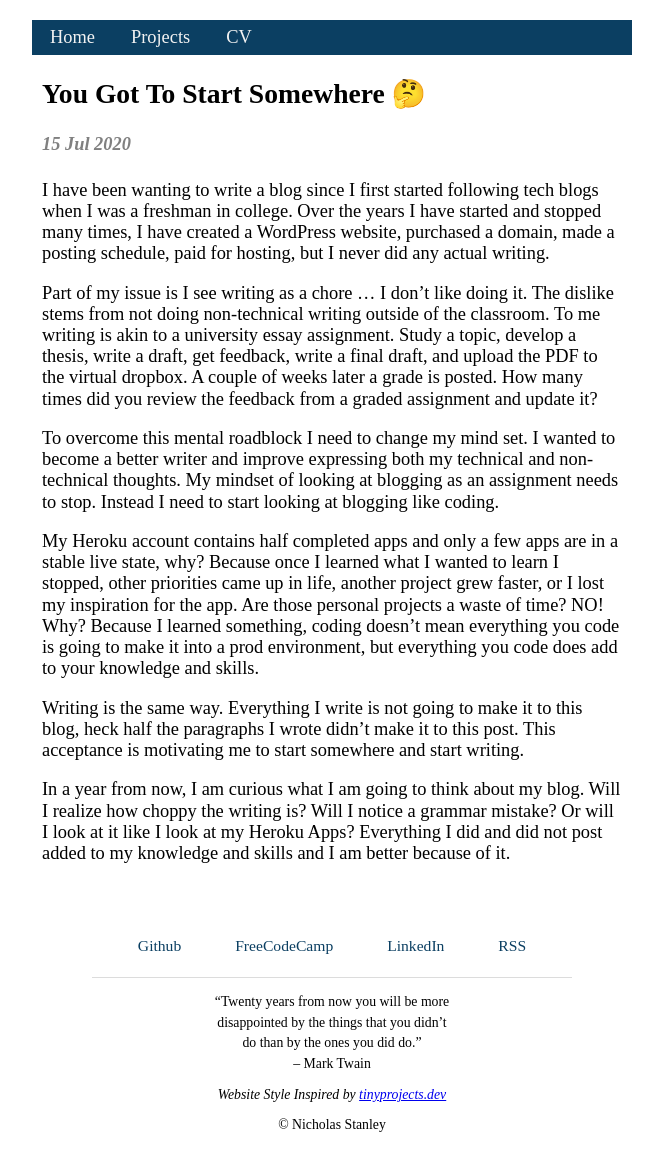
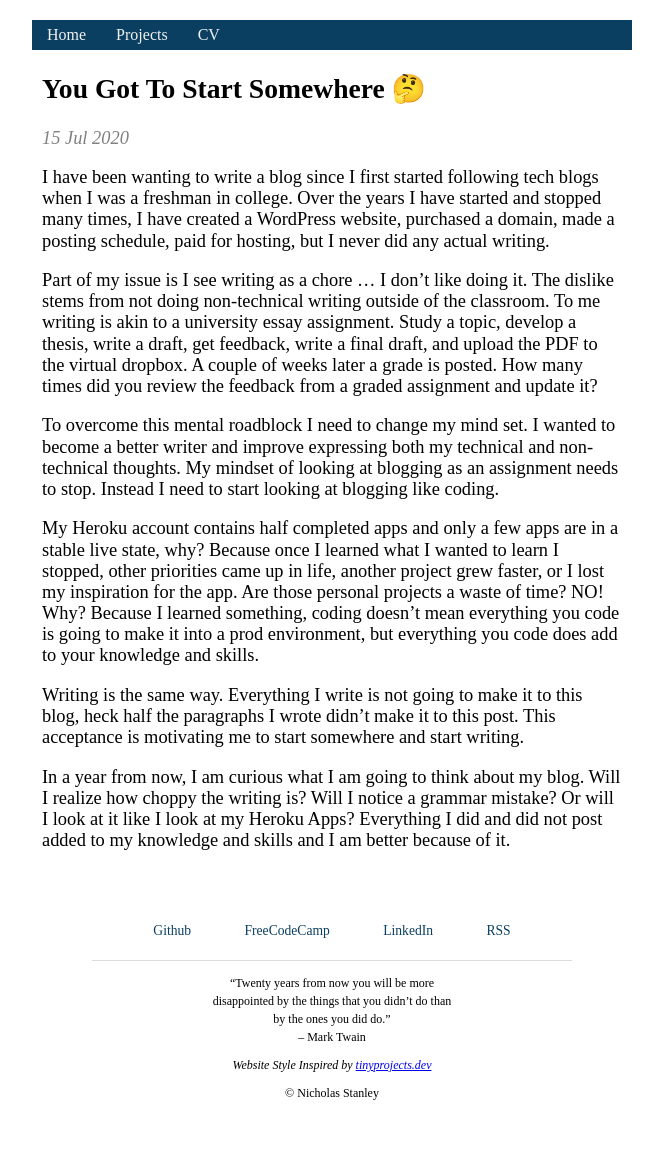
Before and after one commit to nickstanley574/nickstanley574.github.io, a Jekyll site: the page built from _posts/2020-07-15-you-got-to-start-somewhere.md, in a window 1280 px wide. Shown: the whole page, without its empty margins (308-971 px from the left). Built offline with Jekyll 4.4.1, drawn with Linux system fonts in a browser that asks for light colours; after the commit the page ends 1127 px from its top, so only the background shows below that.

Commit message:
css clean up

```diff
--- a/_layouts/post.html
+++ b/_layouts/post.html
@@ -2,5 +2,5 @@
 layout: default
 ---
 <h2>{{ page.title }} {{page.emoji}}</h2>
-<h4 class="date"> {{ page.date | date_to_string }} </h4>
+<div class="date"> {{ page.date | date_to_string }} </div>
 {{ content }}
--- a/_sass/main.scss
+++ b/_sass/main.scss
@@ -7,7 +7,7 @@ nav a {
     float: left;
     color: #f2f2f2;
     text-align: center;
-    padding: 7px 18px;
+    padding: 6px 15px;
     text-decoration: none;
 }
 
@@ -17,7 +17,6 @@ nav a:hover {
 }
 
 body {
-    font-size: 115%;
     margin: auto;
     padding: 20px;
     max-width: 600px;
@@ -27,6 +26,7 @@ body {
 }
 
 .page-content {
+    font-size: 115%;
     line-height: 1.15;
     padding: 0px 10px;
 }
@@ -34,14 +34,6 @@ body {
 .cv-content {
     font-size: 85%;
     padding: 0px 10px;
-}
-
-.alignleft {
-    float: left;
-}
-
-.alignright {
-    float: right;
 }
 
 .date {
```
